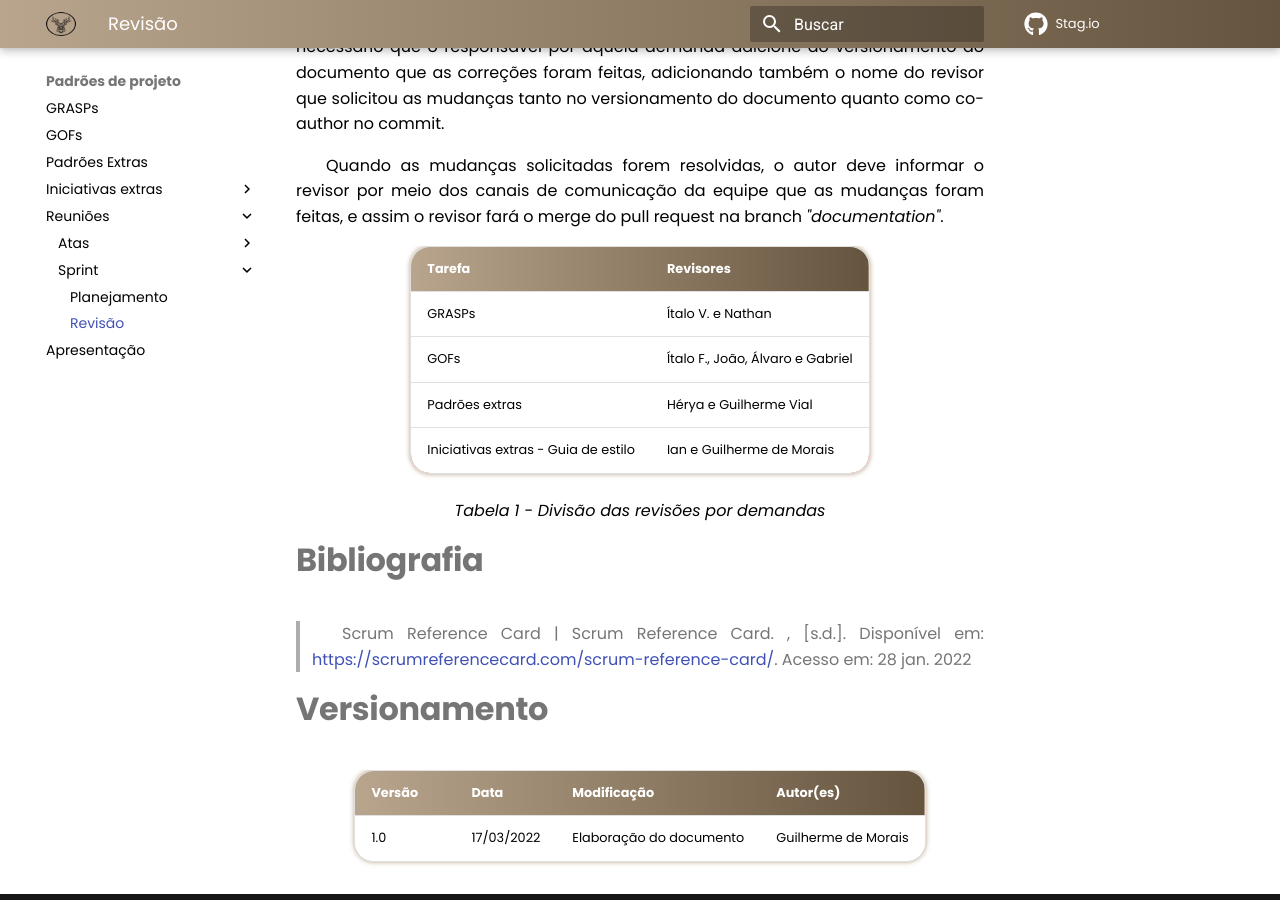
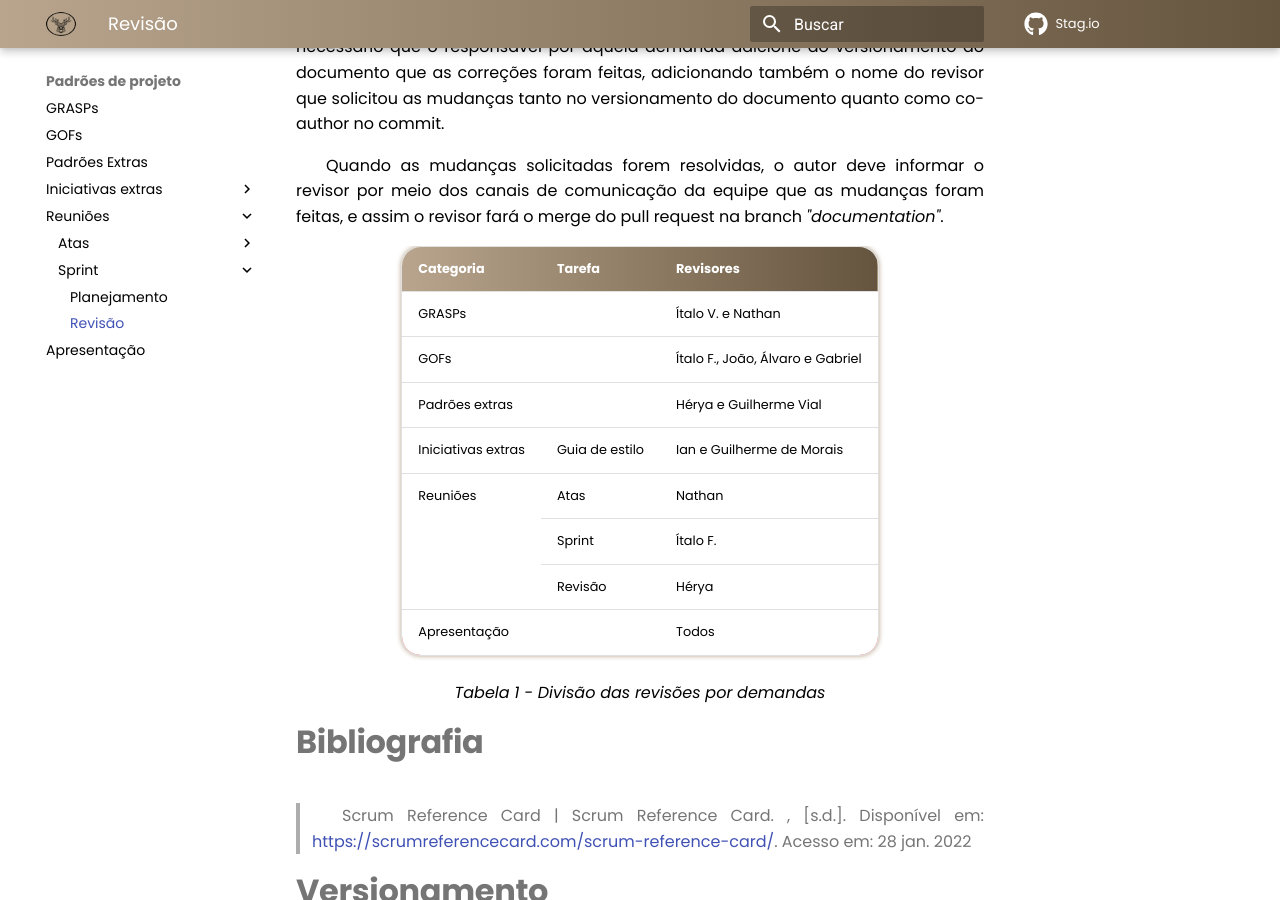
Before and after one commit to UnBArqDsw2021-2/2021.2_G3_stag.io, an MkDocs documentation site: the page built from docs/PadroesDeProjeto/Reunioes/Sprint/Revisao.md, in a window 1280 px wide and 900 px high, scrolled down 470 px. Built offline with MkDocs 1.6.1 and Material for MkDocs 9.7.7, drawn with Linux system fonts in a browser that asks for light colours; comment, search, counter and statistics services are not loaded.

Commit message:
Listando revisores sobre os documentos de reuniões

```diff
--- a/docs/PadroesDeProjeto/Reunioes/Sprint/Revisao.md
+++ b/docs/PadroesDeProjeto/Reunioes/Sprint/Revisao.md
@@ -11,6 +11,7 @@ Quando as mudanças solicitadas forem resolvidas, o autor deve informar o reviso
 <table>
 <thead>
   <tr>
+    <th>Categoria</th>
     <th>Tarefa</th>
     <th>Revisores</th>
   </tr>
@@ -18,19 +19,41 @@ Quando as mudanças solicitadas forem resolvidas, o autor deve informar o reviso
 <tbody>
   <tr>
     <td rowspan="1">GRASPs</td>
+    <td></td>
     <td>Ítalo V. e Nathan</td>
   </tr>
   <tr>
     <td rowspan="1">GOFs</td>
+    <td></td>
     <td>Ítalo F., João, Álvaro e Gabriel</td>
   </tr>
   <tr>
     <td rowspan="1">Padrões extras</td>
+    <td></td>
     <td>Hérya e Guilherme Vial</td>
   </tr>
   <tr>
-    <td rowspan="1">Iniciativas extras - Guia de estilo</td>
+    <td rowspan="1">Iniciativas extras</td>
+    <td>Guia de estilo</td>
     <td>Ian e Guilherme de Morais</td>
+  </tr>
+  <tr>
+    <td rowspan="3">Reuniões</td>
+    <td>Atas</td>
+    <td>Nathan</td>
+  </tr>
+  <tr>
+    <td>Sprint</td>
+    <td>Ítalo F.</td>
+  </tr>
+  <tr>
+    <td>Revisão</td>
+    <td>Hérya</td>
+  </tr>
+  <tr>
+    <td>Apresentação</td>
+    <td></td>
+    <td>Todos</td>
   </tr>
 </tbody>
 </table>
```
